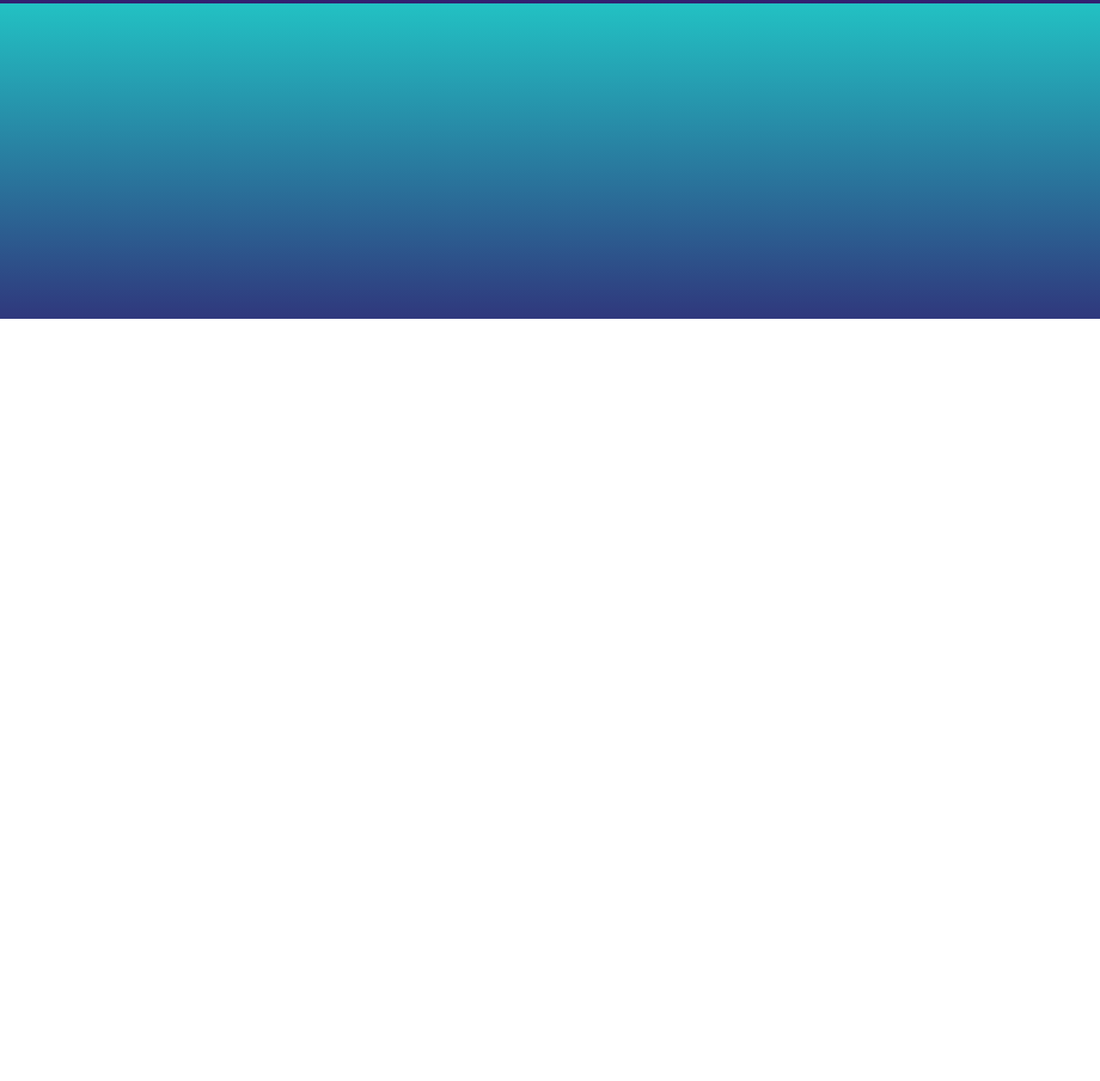
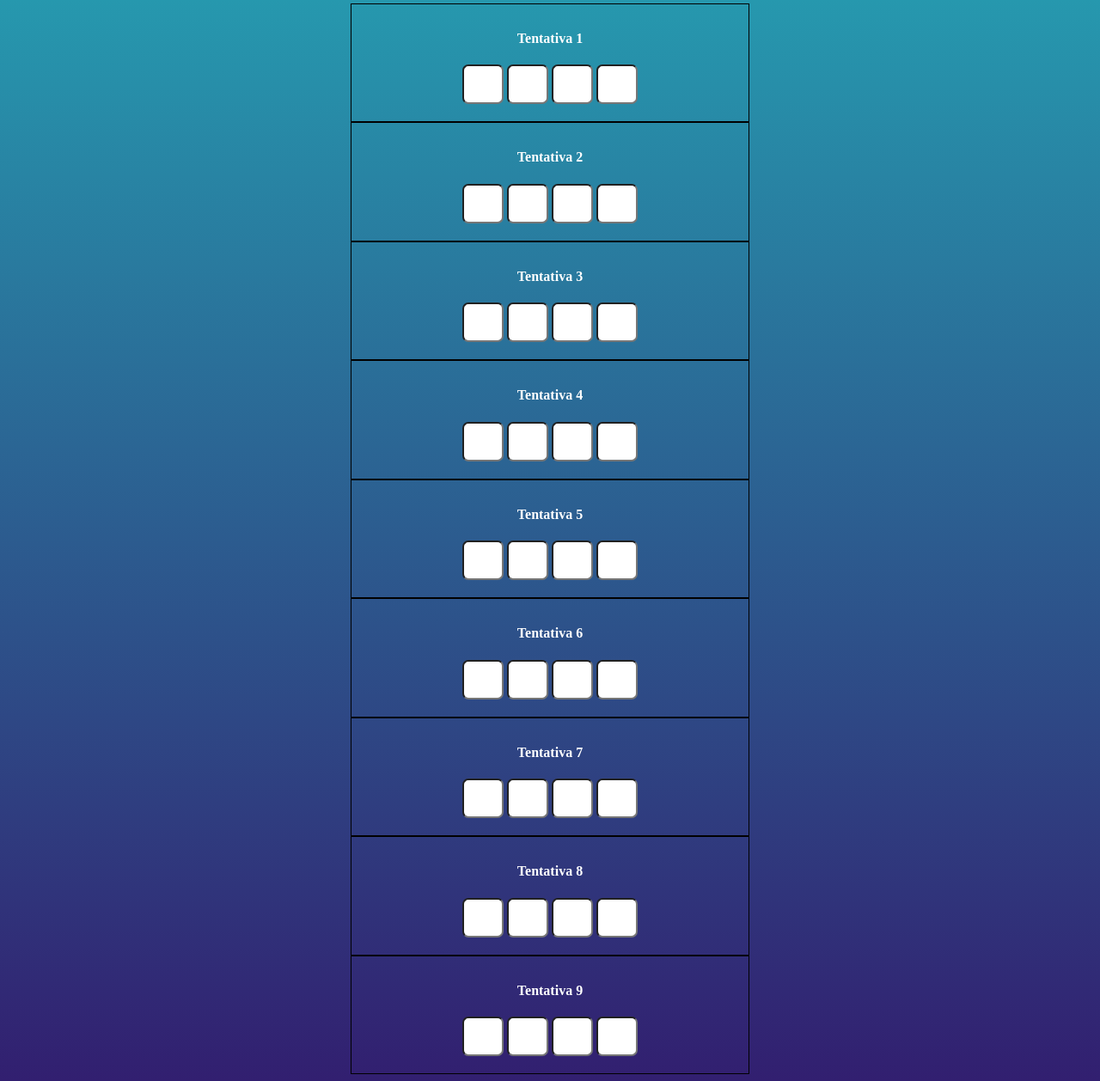
Before and after one commit to brunocoliveira/Jogo-da-senha, a plain HTML site: page index.html in a window 1280 px wide. Shown: the part 429-1687 px from the top of the page at 86% size. Before the commit the page ends 800 px from the top, so only its background shows below. Drawn offline with Linux system fonts and the light colour scheme.

Commit message:
Criar campo tentativas

```diff
--- a/index.css
+++ b/index.css
@@ -3,7 +3,7 @@ body {
 	position: relative;
 	width: auto;
     color: white;
-    background: linear-gradient(0deg, rgba(50,31,112,1) 0%, rgba(34,193,195,1) 100%);
+    background: linear-gradient(0deg, rgba(50,31,112,1) 0%, rgba(34,193,195,1) 100%) no-repeat;
 }
 div.senha {
     text-align: center;
@@ -24,3 +24,10 @@ div.senha {
     height: 35px;
     border-radius: 7px;
 }
+div.tentativa {
+    text-align: center;
+    width: 35%;
+    padding: 10px 10px 20px 10px;
+    margin: 0px auto;
+    border: 1px solid black;
+}
--- a/index.html
+++ b/index.html
@@ -36,6 +36,140 @@
             </div>
             <button class="validar">VALIDAR SENHA</button>
         </div>
-
+        <div class=tentativa>
+            <h4>Tentativa 1</h4>
+            <div class=campo>
+                <input class=digito type="text">
+            </div>
+            <div class=campo>
+                <input class=digito type="text">
+            </div>
+            <div class=campo>
+                <input class=digito type="text">
+            </div>
+            <div class=campo>
+                <input class=digito type="text">
+            </div>
+        </div>
+        <div class=tentativa>
+            <h4>Tentativa 2</h4>
+            <div class=campo>
+                <input class=digito type="text">
+            </div>
+            <div class=campo>
+                <input class=digito type="text">
+            </div>
+            <div class=campo>
+                <input class=digito type="text">
+            </div>
+            <div class=campo>
+                <input class=digito type="text">
+            </div>
+        </div>
+        <div class=tentativa>
+            <h4>Tentativa 3</h4>
+            <div class=campo>
+                <input class=digito type="text">
+            </div>
+            <div class=campo>
+                <input class=digito type="text">
+            </div>
+            <div class=campo>
+                <input class=digito type="text">
+            </div>
+            <div class=campo>
+                <input class=digito type="text">
+            </div>
+        </div>
+        <div class=tentativa>
+            <h4>Tentativa 4</h4>
+            <div class=campo>
+                <input class=digito type="text">
+            </div>
+            <div class=campo>
+                <input class=digito type="text">
+            </div>
+            <div class=campo>
+                <input class=digito type="text">
+            </div>
+            <div class=campo>
+                <input class=digito type="text">
+            </div>
+        </div>
+        <div class=tentativa>
+            <h4>Tentativa 5</h4>
+            <div class=campo>
+                <input class=digito type="text">
+            </div>
+            <div class=campo>
+                <input class=digito type="text">
+            </div>
+            <div class=campo>
+                <input class=digito type="text">
+            </div>
+            <div class=campo>
+                <input class=digito type="text">
+            </div>
+        </div>
+        <div class=tentativa>
+            <h4>Tentativa 6</h4>
+            <div class=campo>
+                <input class=digito type="text">
+            </div>
+            <div class=campo>
+                <input class=digito type="text">
+            </div>
+            <div class=campo>
+                <input class=digito type="text">
+            </div>
+            <div class=campo>
+                <input class=digito type="text">
+            </div>
+        </div>
+        <div class=tentativa>
+            <h4>Tentativa 7</h4>
+            <div class=campo>
+                <input class=digito type="text">
+            </div>
+            <div class=campo>
+                <input class=digito type="text">
+            </div>
+            <div class=campo>
+                <input class=digito type="text">
+            </div>
+            <div class=campo>
+                <input class=digito type="text">
+            </div>
+        </div>
+        <div class=tentativa>
+            <h4>Tentativa 8</h4>
+            <div class=campo>
+                <input class=digito type="text">
+            </div>
+            <div class=campo>
+                <input class=digito type="text">
+            </div>
+            <div class=campo>
+                <input class=digito type="text">
+            </div>
+            <div class=campo>
+                <input class=digito type="text">
+            </div>
+        </div>
+        <div class=tentativa>
+            <h4>Tentativa 9</h4>
+            <div class=campo>
+                <input class=digito type="text">
+            </div>
+            <div class=campo>
+                <input class=digito type="text">
+            </div>
+            <div class=campo>
+                <input class=digito type="text">
+            </div>
+            <div class=campo>
+                <input class=digito type="text">
+            </div>
+        </div>
     </body>
 </html>
```
